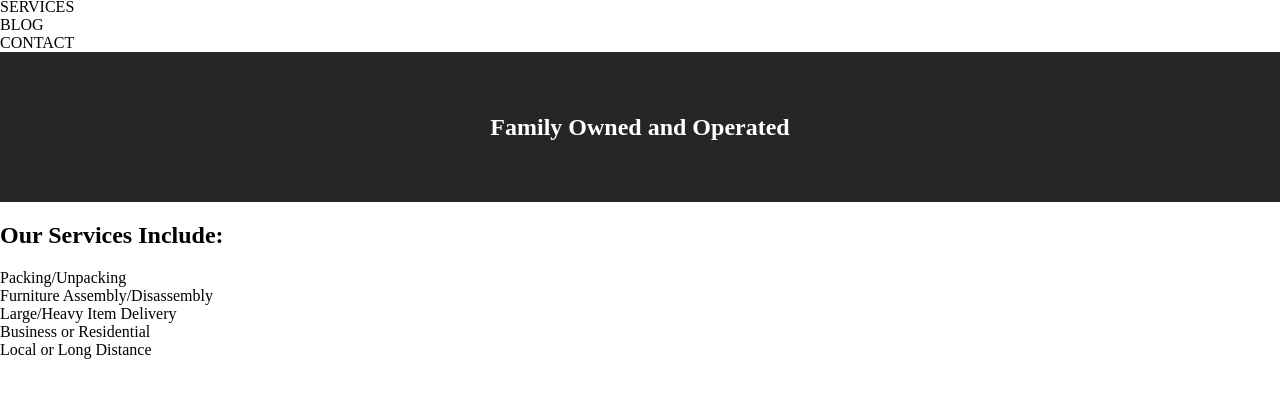
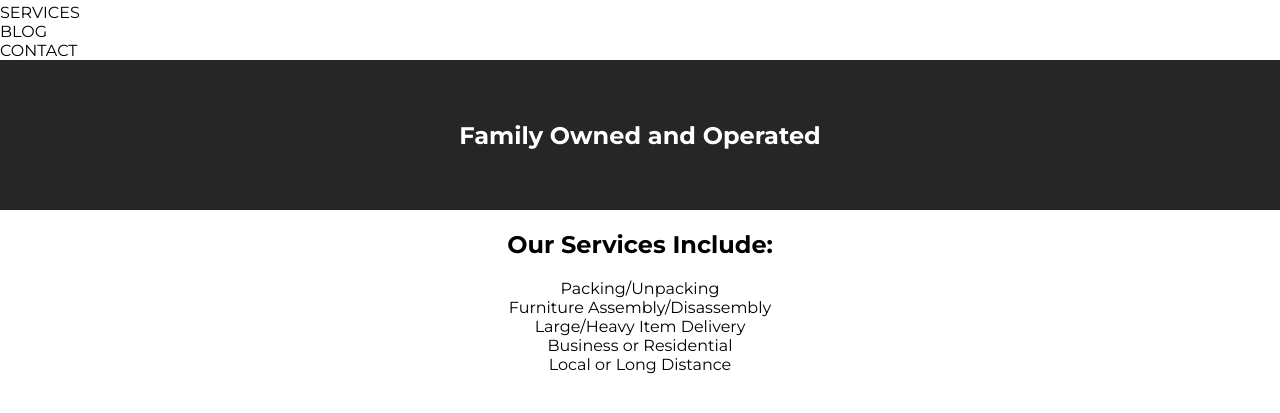
Before and after one commit to jneeb/movingco, a plain HTML site: page index.html in a window 1280 px wide. Shown: the part 93-506 px from the top of the page. Drawn offline with nearby package versions, Linux system fonts and the light colour scheme.

Commit message:
MONTSERRATgit add -A!

```diff
--- a/css/main.css
+++ b/css/main.css
@@ -5,6 +5,7 @@ body {
     height: 100%;
     margin: 0;
     padding: 0;
+    font-family: "montserrat", sans-serif;
 }
 a {
     text-decoration: none;
@@ -21,6 +22,9 @@ h1 {
 	margin: 0;
 	padding: 0;
 }
+
+/*** Hook ***/
+
 .hook {
 	position: relative;
 	height: 150px;
@@ -42,3 +46,9 @@ h1 {
 	font-size: 24px;
 	text-align: center;
 }
+
+/*** Services ***/
+
+.s_cont {
+	text-align: center;
+}
--- a/index.html
+++ b/index.html
@@ -5,6 +5,7 @@
         <title>goTO Movers | Toronto Moving Service</title>
         <link rel="stylesheet" href="css/main.css">
         <meta name="viewport" content="width=device-width, initial-scale=1.0">
+        <link href="https://fonts.googleapis.com/css?family=Montserrat:400,700" rel="stylesheet">
         <script src="https://ajax.googleapis.com/ajax/libs/jquery/3.2.1/jquery.min.js"></script>
     </head>
     <body>
```
